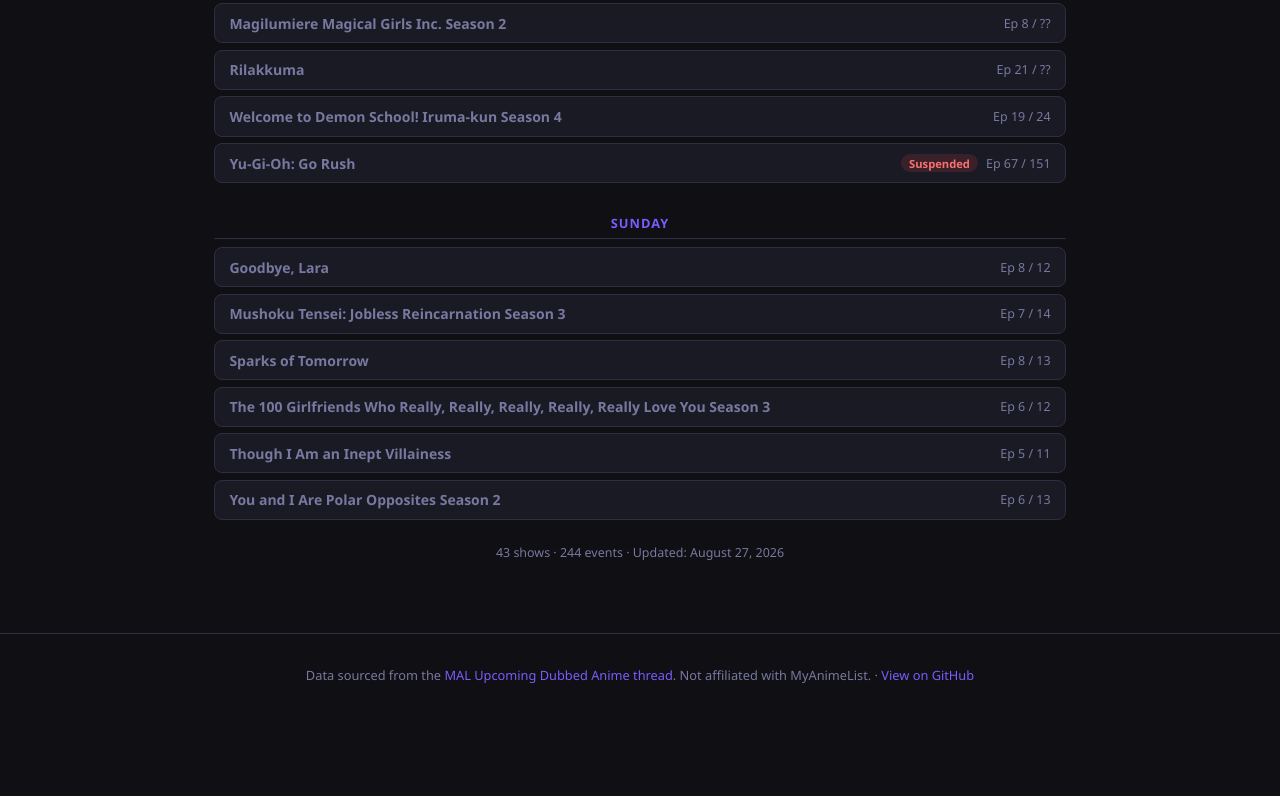
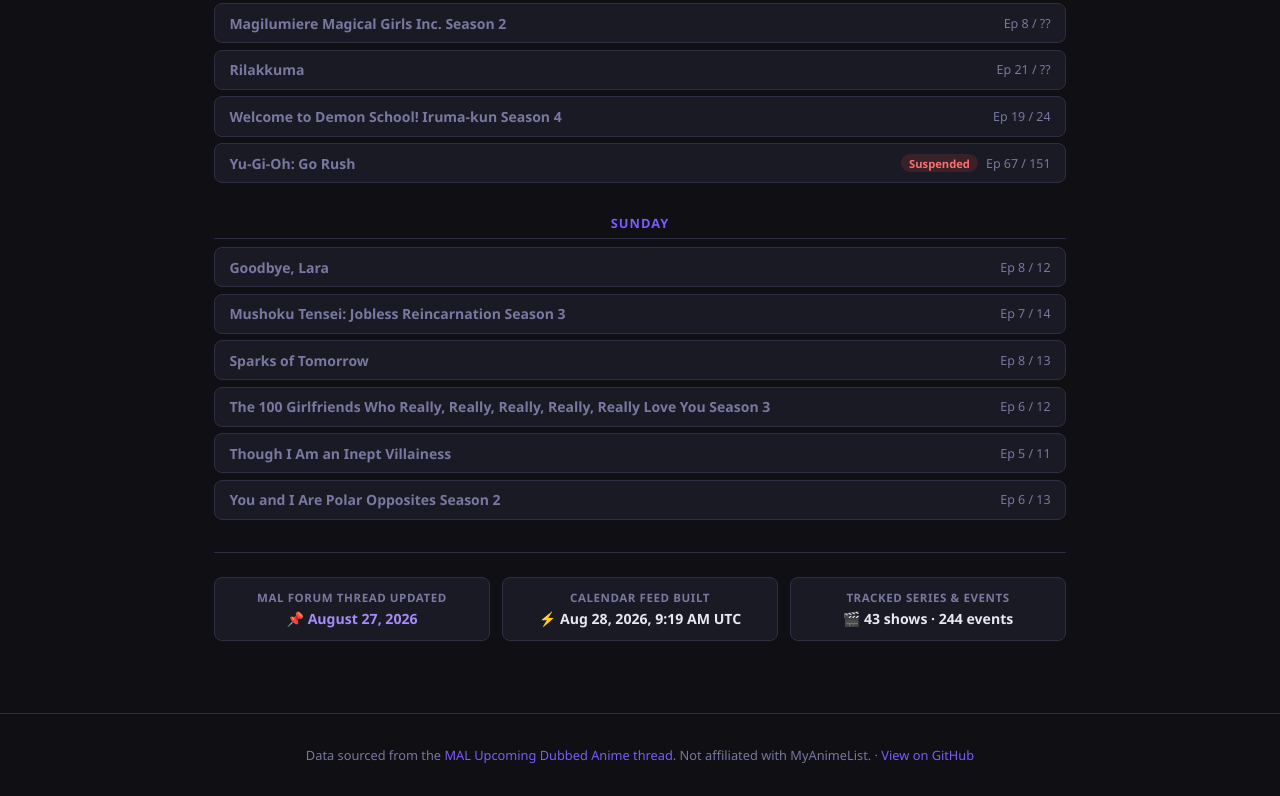
Before and after one commit to fizzyfrys/anime-dub-calendar, a website: page docs/index.html in a window 1280 px wide. Shown: the part 2784-3580 px from the top of the page. Before the commit the page ends 3500 px from the top, so only its background shows below. Drawn offline with Linux system fonts and the light colour scheme.

Commit message:
feat: show MAL thread updated date and pipeline sync date at bottom of page

```diff
--- a/docs/index.html
+++ b/docs/index.html
@@ -192,6 +192,38 @@
     .tag-resumes { background: rgba(168,85,247,0.18); color: #c084fc; border: 1px solid rgba(168,85,247,0.35); }
     .tag-projected { background: rgba(250,204,21,0.12); color: #facc15; }
 
+    /* Status cards at bottom */
+    .status-panel {
+      display: grid;
+      grid-template-columns: repeat(auto-fit, minmax(200px, 1fr));
+      gap: 0.75rem;
+      margin-top: 2rem;
+      padding-top: 1.5rem;
+      border-top: 1px solid var(--border);
+    }
+    .status-card {
+      background: var(--surface);
+      border: 1px solid var(--border);
+      border-radius: 0.5rem;
+      padding: 0.75rem 1rem;
+    }
+    .status-label {
+      font-size: 0.72rem;
+      color: var(--muted);
+      text-transform: uppercase;
+      letter-spacing: 0.05em;
+      margin-bottom: 0.25rem;
+      font-weight: 600;
+    }
+    .status-val {
+      font-size: 0.88rem;
+      font-weight: 600;
+      color: var(--text);
+    }
+    .status-highlight {
+      color: #a78bfa;
+    }
+
     /* Footer */
     footer {
       text-align: center;
@@ -329,10 +361,29 @@
         container.appendChild(group);
       }
 
-      const meta = document.createElement('p');
-      meta.style.cssText = 'color:var(--muted);font-size:0.78rem;margin-top:1.5rem;text-align:center';
-      meta.textContent = `${data.showCount} shows · ${data.eventCount} events · Updated: ${data.lastUpdated}`;
-      container.appendChild(meta);
+      // Render status metadata cards
+      const syncDate = data.generatedAt ? new Date(data.generatedAt).toLocaleString(undefined, {
+        month: 'short', day: 'numeric', year: 'numeric',
+        hour: 'numeric', minute: '2-digit', timeZoneName: 'short'
+      }) : 'Recent';
+
+      const panel = document.createElement('div');
+      panel.className = 'status-panel';
+      panel.innerHTML = `
+        <div class="status-card">
+          <div class="status-label">MAL Forum Thread Updated</div>
+          <div class="status-val status-highlight">📌 ${data.lastUpdated || 'Unknown'}</div>
+        </div>
+        <div class="status-card">
+          <div class="status-label">Calendar Feed Built</div>
+          <div class="status-val">⚡ ${syncDate}</div>
+        </div>
+        <div class="status-card">
+          <div class="status-label">Tracked Series & Events</div>
+          <div class="status-val">🎬 ${data.showCount} shows · ${data.eventCount} events</div>
+        </div>
+      `;
+      container.appendChild(panel);
     })
     .catch(() => {
       document.getElementById('schedule-container').textContent = 'Schedule data unavailable. Check back after the next build.';
```
